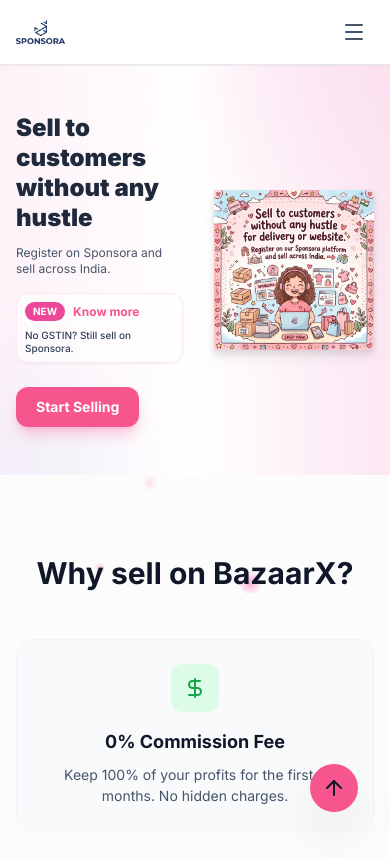
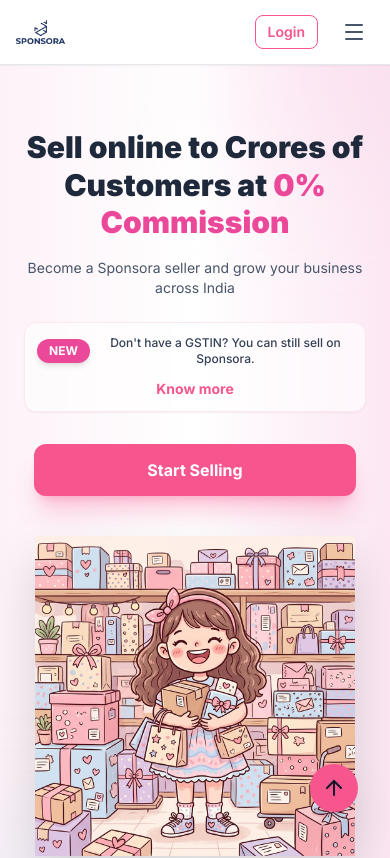
Before and after one commit to Db8067/Sponsora, a Next.js app in the folder main-app/: page /seller in a window 390 px wide. Shown: the top 858 px of the page. Built offline with nearby package versions, Linux system fonts and the light colour scheme.

Commit message:
Implement mobile-specific seller UI tweaks and navbar animations

```diff
--- a/main-app/app/seller/layout.tsx
+++ b/main-app/app/seller/layout.tsx
@@ -44,7 +44,7 @@ export default function SellerLayout({
           </nav>
 
           <div className="hidden lg:flex items-center gap-4">
-            <Link href="/sign-in" className="text-sm font-semibold text-slate-700 hover:text-primary dark:text-slate-200 transition-colors">
+            <Link href="/sign-in" className="text-sm font-semibold text-slate-700 hover:text-pink-600 dark:text-slate-200 transition-colors">
               Login
             </Link>
             <Link href="/seller/register" className="text-sm font-semibold bg-primary text-white px-5 py-2.5 rounded-xl hover:bg-primary-dark transition-colors shadow-lg shadow-primary/20">
@@ -52,41 +52,50 @@ export default function SellerLayout({
             </Link>
           </div>
 
-          <button className="lg:hidden p-2 text-slate-600 dark:text-slate-300" onClick={() => setIsMobileMenuOpen(!isMobileMenuOpen)}>
-            {isMobileMenuOpen ? <X className="w-6 h-6" /> : <Menu className="w-6 h-6" />}
-          </button>
+          <div className="lg:hidden flex items-center gap-2">
+            <Link href="/sign-in" className="text-sm font-semibold border border-primary text-primary px-3 py-1.5 rounded-lg hover:bg-primary hover:text-white transition-colors mr-2">
+              Login
+            </Link>
+            <button className="p-2 text-slate-600 dark:text-slate-300 relative z-50 overflow-hidden" onClick={() => setIsMobileMenuOpen(!isMobileMenuOpen)}>
+              <div className={`transition-transform duration-300 ${isMobileMenuOpen ? 'rotate-90 opacity-0 absolute' : 'rotate-0 opacity-100'}`}>
+                <Menu className="w-6 h-6" />
+              </div>
+              <div className={`transition-transform duration-300 ${isMobileMenuOpen ? 'rotate-0 opacity-100' : '-rotate-90 opacity-0 absolute'}`}>
+                <X className="w-6 h-6" />
+              </div>
+            </button>
+          </div>
         </div>
 
         {/* Mobile Menu */}
-        {isMobileMenuOpen && (
-          <div className="lg:hidden absolute top-16 left-0 w-full bg-white dark:bg-slate-900 border-b border-slate-100 shadow-xl py-4 px-4 flex flex-col gap-4 animate-in slide-in-from-top-2">
-            <Link href="/seller/sell-online" onClick={() => setIsMobileMenuOpen(false)} className="text-base font-medium text-slate-700 dark:text-slate-200 hover:text-primary">
+        <div className={`lg:hidden fixed inset-0 z-40 bg-white dark:bg-slate-900 transition-transform duration-500 ease-in-out ${isMobileMenuOpen ? 'translate-x-0' : '-translate-x-full'}`}>
+          <div className="flex flex-col items-center justify-center h-full gap-8 p-6">
+            <Link href="/seller/sell-online" onClick={() => setIsMobileMenuOpen(false)} className="text-2xl font-bold text-slate-700 dark:text-slate-200 hover:text-primary transition-colors text-center">
               Sell online
             </Link>
-            <Link href="/seller/how-it-works" onClick={() => setIsMobileMenuOpen(false)} className="text-base font-medium text-slate-700 dark:text-slate-200 hover:text-primary">
+            <Link href="/seller/how-it-works" onClick={() => setIsMobileMenuOpen(false)} className="text-2xl font-bold text-slate-700 dark:text-slate-200 hover:text-primary transition-colors text-center">
               How it works
             </Link>
-            <Link href="/seller/pricing-and-commission" onClick={() => setIsMobileMenuOpen(false)} className="text-base font-medium text-slate-700 dark:text-slate-200 hover:text-primary">
-              Pricing and Commission
+            <Link href="/seller/pricing-and-commission" onClick={() => setIsMobileMenuOpen(false)} className="text-2xl font-bold text-slate-700 dark:text-slate-200 hover:text-primary transition-colors text-center">
+              Pricing & Commission
             </Link>
-            <Link href="/seller/shipping-and-routes" onClick={() => setIsMobileMenuOpen(false)} className="text-base font-medium text-slate-700 dark:text-slate-200 hover:text-primary">
-              Shipping and routes
+            <Link href="/seller/shipping-and-routes" onClick={() => setIsMobileMenuOpen(false)} className="text-2xl font-bold text-slate-700 dark:text-slate-200 hover:text-primary transition-colors text-center">
+              Shipping & routes
             </Link>
-            <Link href="/seller/grow-business" onClick={() => setIsMobileMenuOpen(false)} className="text-base font-medium text-slate-700 dark:text-slate-200 hover:text-primary">
+            <Link href="/seller/grow-business" onClick={() => setIsMobileMenuOpen(false)} className="text-2xl font-bold text-slate-700 dark:text-slate-200 hover:text-primary transition-colors text-center">
               Grow Business
             </Link>
-            <Link href="/seller/no-gst" onClick={() => setIsMobileMenuOpen(false)} className="text-base font-medium text-slate-700 dark:text-slate-200 hover:text-primary">
+            <Link href="/seller/no-gst" onClick={() => setIsMobileMenuOpen(false)} className="text-2xl font-bold text-slate-700 dark:text-slate-200 hover:text-primary transition-colors text-center">
               Don't have a GST?
             </Link>
-            <hr className="border-slate-100 my-2" />
-            <Link href="/sign-in" onClick={() => setIsMobileMenuOpen(false)} className="text-base font-medium text-slate-700 dark:text-slate-200 hover:text-primary text-center">
-              Login
-            </Link>
-            <Link href="/seller/register" onClick={() => setIsMobileMenuOpen(false)} className="w-full text-center text-sm font-semibold bg-primary text-white px-5 py-3 rounded-xl hover:bg-primary-dark transition-colors">
-              Start Selling
-            </Link>
+
+            <div className="mt-8 w-full max-w-xs flex flex-col gap-4">
+              <Link href="/seller/register" onClick={() => setIsMobileMenuOpen(false)} className="w-full text-center text-lg font-semibold bg-primary text-white px-6 py-4 rounded-2xl shadow-lg shadow-primary/30 active:scale-95 transition-all">
+                Start Selling Now
+              </Link>
+            </div>
           </div>
-        )}
+        </div>
       </header>
 
       {/* Page Content */}
--- a/main-app/app/seller/page.tsx
+++ b/main-app/app/seller/page.tsx
@@ -49,40 +49,40 @@ export default function SellerLandingPage() {
             </div>
           </div>
 
-          {/* MOBILE VIEW (Side by side image and text) */}
-          <div className="flex md:hidden flex-row items-center justify-between gap-4">
-            {/* Left side text */}
-            <div className="flex-1 text-left">
-              <h1 className="text-2xl font-black text-slate-800 dark:text-white leading-tight mb-3">
-                Sell to customers without any hustle
+          {/* MOBILE VIEW (Stacked text and image) */}
+          <div className="flex md:hidden flex-col items-center text-center gap-6">
+            {/* Top text */}
+            <div className="flex-1 w-full pt-4">
+              <h1 className="text-3xl font-black text-slate-800 dark:text-white leading-tight mb-4">
+                Sell online to Crores of Customers at <span className="text-pink-500">0% Commission</span>
               </h1>
-              <p className="text-xs text-slate-600 dark:text-slate-300 mb-4">
-                Register on Sponsora and sell across India.
+              <p className="text-sm text-slate-600 dark:text-slate-300 mb-6 px-2">
+                Become a Sponsora seller and grow your business across India
               </p>
 
-              <div className="flex flex-col gap-2 mb-6 bg-white/60 dark:bg-slate-800/60 p-2 rounded-xl border border-pink-100 dark:border-white/10 shadow-sm backdrop-blur-sm">
+              <div className="flex flex-col sm:flex-row items-center justify-center gap-3 mb-8 bg-white/60 dark:bg-slate-800/60 p-3 rounded-xl border border-pink-100 dark:border-white/10 shadow-sm backdrop-blur-sm mx-2">
                 <div className="flex items-center gap-2">
-                  <span className="bg-pink-500 text-white text-[10px] font-bold px-2 py-0.5 rounded-full uppercase">New</span>
-                  <Link href="/dont-have-gst" className="text-primary text-xs font-bold transition-colors">
-                    Know more
-                  </Link>
+                  <span className="bg-pink-500 text-white text-xs font-bold px-3 py-1 rounded-full uppercase shadow-md">New</span>
+                  <span className="text-slate-700 dark:text-slate-300 text-xs sm:text-sm font-medium">Don't have a GSTIN? You can still sell on Sponsora.</span>
                 </div>
-                <span className="text-slate-700 dark:text-slate-300 text-[10px] font-medium leading-tight">No GSTIN? Still sell on Sponsora.</span>
+                <Link href="/dont-have-gst" className="text-primary hover:text-primary-dark text-sm font-bold whitespace-nowrap transition-colors">
+                  Know more
+                </Link>
               </div>
 
               <Link href="/seller/register">
-                <button className="bg-primary text-white px-5 py-2.5 rounded-xl font-bold text-sm shadow-lg shadow-primary/30">
+                <button className="bg-primary hover:bg-primary-dark text-white px-8 py-3.5 w-[90%] sm:w-auto rounded-xl font-bold text-base shadow-xl shadow-primary/30 active:scale-95 transition-all">
                   Start Selling
                 </button>
               </Link>
             </div>
 
-            {/* Right side image */}
-            <div className="flex-1 flex justify-end items-center relative pl-2">
+            {/* Bottom image */}
+            <div className="flex-1 flex justify-center w-full mt-4">
               <img
-                src="/images/seller_banner_doodle.png"
-                alt="Seller Doodle Banner"
-                className="w-full max-w-[160px] object-contain drop-shadow-lg"
+                src="/images/seller_banner_mobile.png"
+                alt="Seller Doodle Banner Mobile"
+                className="w-full max-w-[320px] sm:max-w-sm object-contain drop-shadow-2xl"
               />
             </div>
           </div>
```
Also changed, not shown: main-app/public/images/seller_banner_mobile.png (added).
